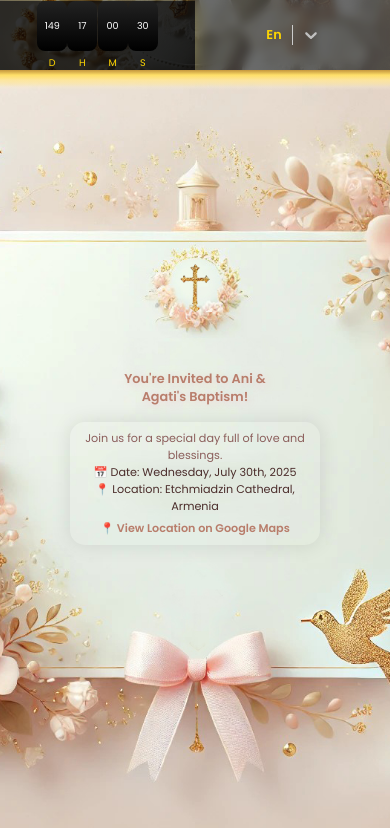
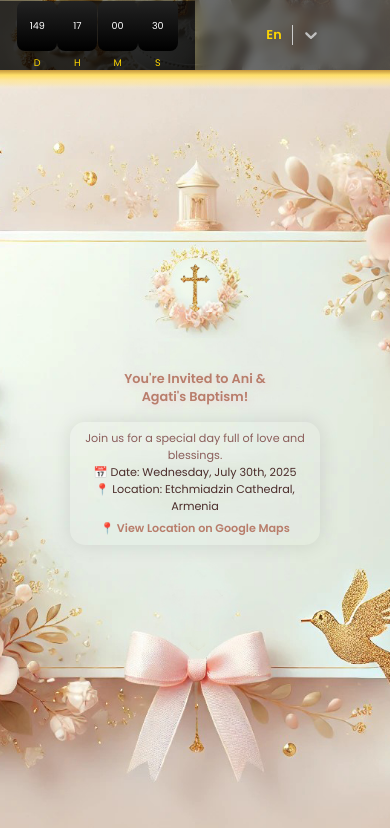
Before and after one commit to garenghazarian1/AgatiBirthday, a Next.js app: page / in a window 390 px wide. Shown: the top 828 px of the page. Built offline with nearby package versions, Linux system fonts and the light colour scheme; no server answers.

Commit message:
edit for se moblie

```diff
--- a/src/components/FlipClock/FlipClock.module.css
+++ b/src/components/FlipClock/FlipClock.module.css
@@ -163,7 +163,7 @@
   }
 
   .flipCard {
-    width: 30px;
+    width: 40px;
     height: 50px;
     font-size: 0.6rem;
     gap: 0.3rem;
@@ -180,7 +180,7 @@
   }
 
   .flipClockContainerFull .flipCard {
-    width: 50px;
+    width: 60px;
     height: 65px;
     font-size: 1.5rem;
   }
```
